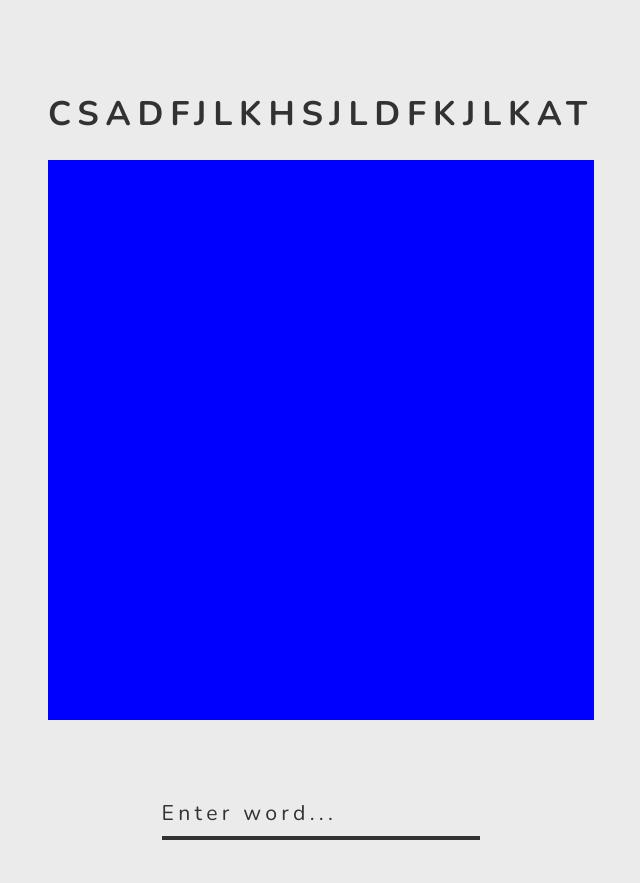
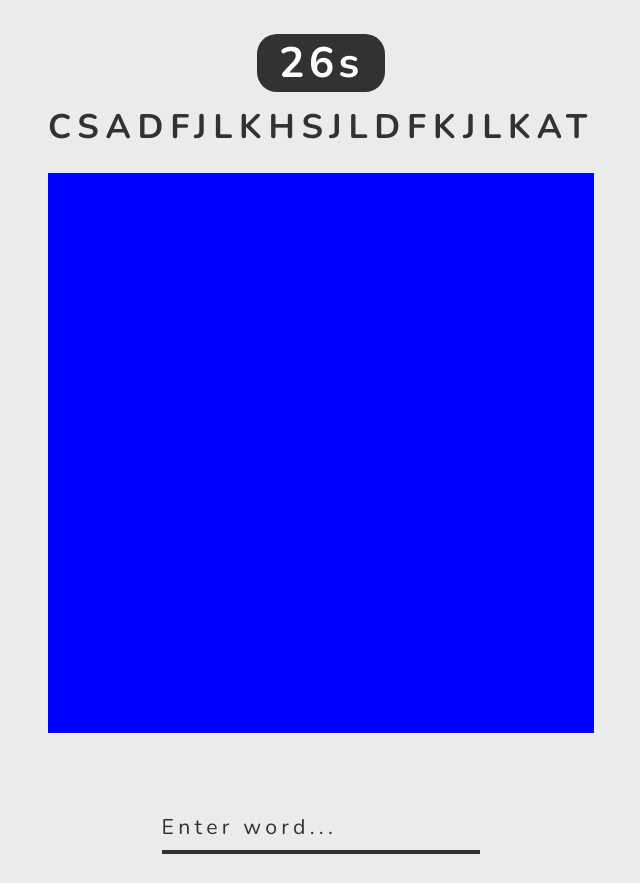
Before and after one commit to CarpetFloor/WordRacer, a website: page Client/Pages/scramble.html in a window 1280 px wide. Shown: the whole page, without its empty margins (319-959 px from the left). Drawn offline with nearby package versions, Linux system fonts and the light colour scheme; files that its build step writes are made by us from their sources.

Commit message:
Scramble timer update animation

```diff
--- a/Client/Pages/scramble.html
+++ b/Client/Pages/scramble.html
@@ -10,6 +10,8 @@
 </head>
 <body>
     <div class="scrambleContainer">
+        <p id="timer">30s</p>
+
         <h1 id="anagram">csadfjlkhsjldfkjlkat</h1>
 
         <div id="words"></div>
--- a/Client/Scripts/scramble.js
+++ b/Client/Scripts/scramble.js
@@ -36,3 +36,39 @@ document.body.addEventListener("keydown", (e) => {
         }
     }
 })
+
+let time = 30;
+let timerElem = document.querySelector("#timer");
+let interval = window.setInterval(() => {
+    --time;
+
+    let padding = 0.5
+    let increment = 0.035;
+    let reverse = false;
+    let updateInterval = window.setInterval(() => {
+        if(reverse) {
+            padding -= increment;
+        }
+        else {
+            padding += increment;
+        }
+
+        timerElem.style.paddingLeft = padding + "em";
+        timerElem.style.paddingRight = padding + "em";
+
+        if(!(reverse)) {
+            if(padding >= 0.7) {
+                reverse = true;
+            }
+        }
+        else {
+            if(padding <= 0.5) {
+                timerElem.style.paddingLeft = "0.5em";
+                timerElem.style.paddingRight = "0.5em";
+                window.clearInterval(updateInterval);
+            }
+        }
+    }, 1000 / 60)
+
+    timerElem.innerText = time + "s";
+}, 1000)
--- a/Client/styles.css
+++ b/Client/styles.css
@@ -759,7 +759,25 @@ td {
     width: fit-content;
     margin-left: auto;
     margin-right: auto;
-    margin-top: 4em;
+    margin-top: 2em;
+}
+.scrambleContainer #timer {
+    margin: 0;
+    padding: 0;
+    font-size: 2.5em;
+    font-weight: bolder;
+    margin-bottom: -0.25em;
+    align-self: center;
+    background-color: var(--black);
+    color: white;
+    border-radius: 20px;
+    padding-left: 0.5em;
+    padding-right: 0.5em;
+    letter-spacing: 0.1em;
+    width: 2em;
+    min-width: 2em;
+    text-align: right;
+    transform: padding 0.5s;
 }
 .scrambleContainer #anagram {
     text-transform: uppercase;
```
